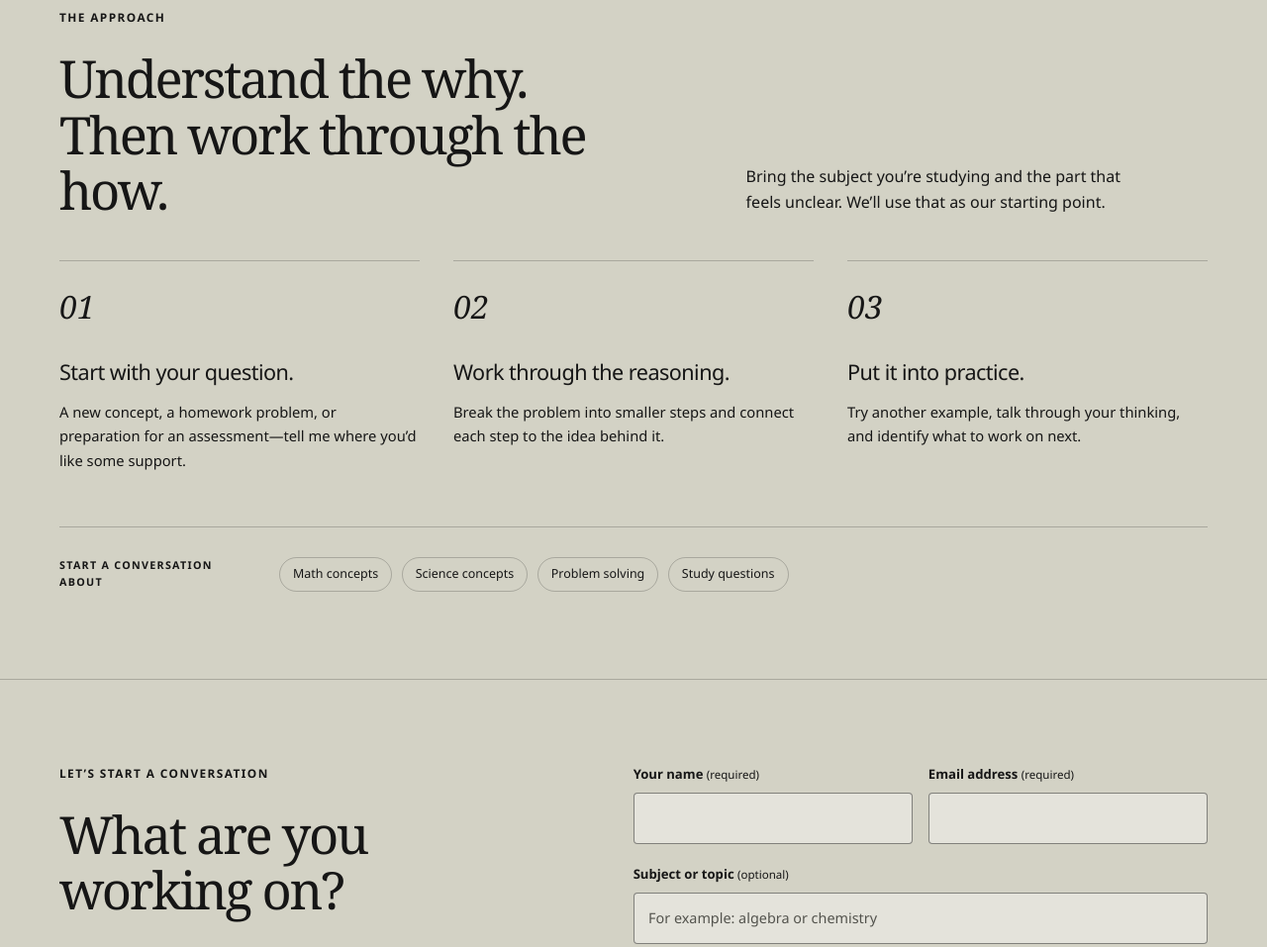
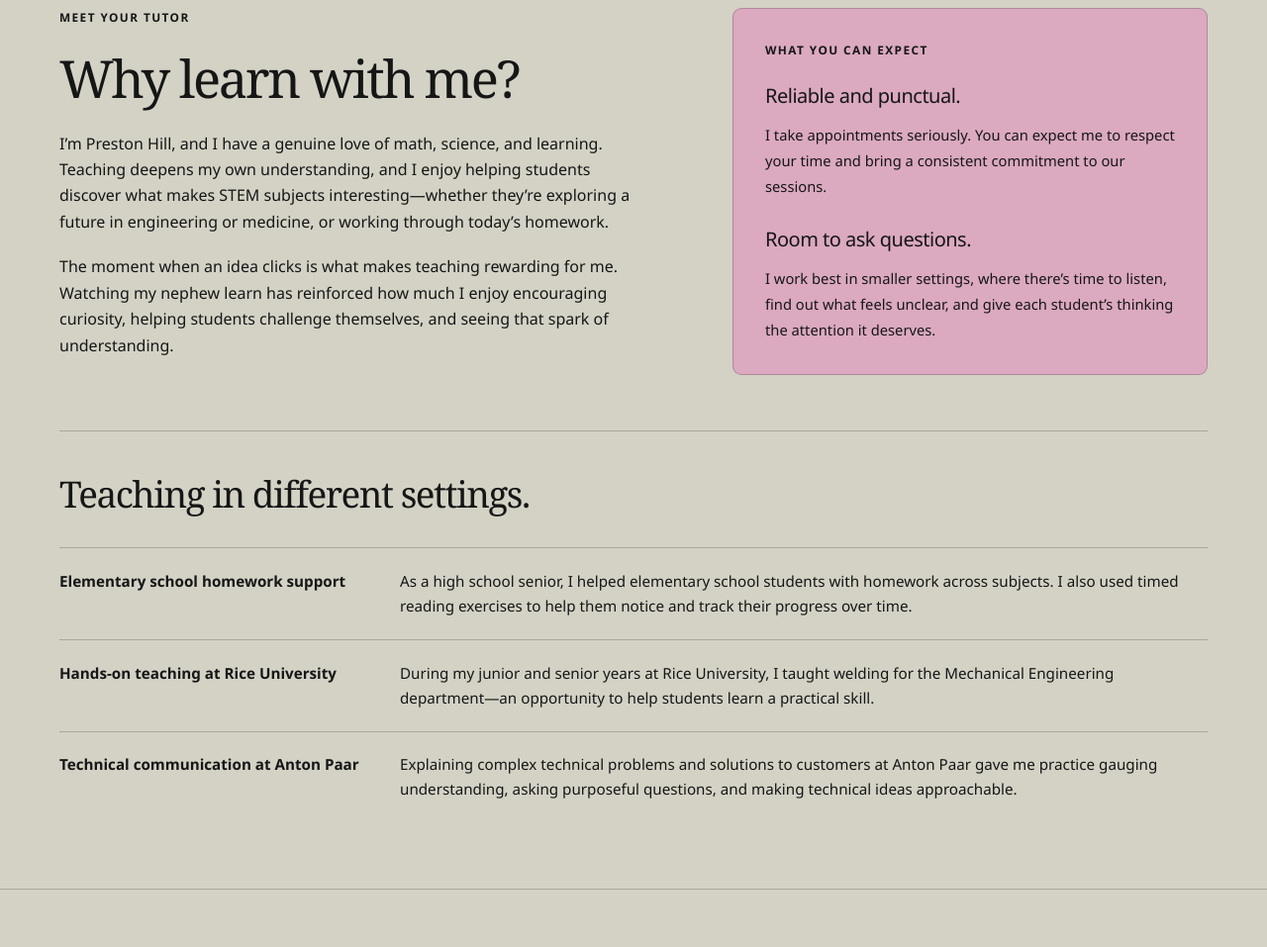
Before and after one commit to chewy441014/portfolio, an Astro site: page /tutoring in a window 1280 px wide. Shown: the part 760-1717 px from the top of the page at 99% size. Built offline with nearby package versions, Linux system fonts and the light colour scheme; Astro itself is replaced by a stand-in of ours.

Commit message:
Expand tutoring profile with teaching experience and Socratic approach

```diff
--- a/src/pages/tutoring/index.astro
+++ b/src/pages/tutoring/index.astro
@@ -5,14 +5,81 @@ import InquiryForm from '../../components/InquiryForm.astro';
 ---
 <SiteLayout title="Math & Science Tutoring | Preston Hill" description="Math and science tutoring with Preston Hill. Bring your questions, explore the reasoning, and work through concepts one step at a time.">
   <ServiceHero service="tutoring" heading="A little clarity" accent="goes a long way." description="Math and science can feel like a lot of moving pieces. Let’s slow things down, ask questions, and work through the ideas together." action="Ask about tutoring" note="One concept at a time." />
+
+  <section class="section-space tutor-background" aria-labelledby="tutor-background-heading">
+    <div class="container">
+      <div class="tutor-introduction">
+        <div class="tutor-story">
+          <p class="eyebrow">Meet your tutor</p>
+          <h2 id="tutor-background-heading">Why learn with me?</h2>
+          <p>I’m Preston Hill, and I have a genuine love of math, science, and learning. Teaching deepens my own understanding, and I enjoy helping students discover what makes STEM subjects interesting—whether they’re exploring a future in engineering or medicine, or working through today’s homework.</p>
+          <p>The moment when an idea clicks is what makes teaching rewarding for me. Watching my nephew learn has reinforced how much I enjoy encouraging curiosity, helping students challenge themselves, and seeing that spark of understanding.</p>
+        </div>
+        <aside class="tutor-values" aria-label="What you can expect">
+          <p class="eyebrow">What you can expect</p>
+          <h3>Reliable and punctual.</h3>
+          <p>I take appointments seriously. You can expect me to respect your time and bring a consistent commitment to our sessions.</p>
+          <h3>Room to ask questions.</h3>
+          <p>I work best in smaller settings, where there’s time to listen, find out what feels unclear, and give each student’s thinking the attention it deserves.</p>
+        </aside>
+      </div>
+
+      <div class="tutor-experience" aria-labelledby="teaching-experience-heading">
+        <h3 id="teaching-experience-heading">Teaching in different settings.</h3>
+        <dl class="experience-list">
+          <div>
+            <dt>Elementary school homework support</dt>
+            <dd>As a high school senior, I helped elementary school students with homework across subjects. I also used timed reading exercises to help them notice and track their progress over time.</dd>
+          </div>
+          <div>
+            <dt>Hands-on teaching at Rice University</dt>
+            <dd>During my junior and senior years at Rice University, I taught welding for the Mechanical Engineering department—an opportunity to help students learn a practical skill.</dd>
+          </div>
+          <div>
+            <dt>Technical communication at Anton Paar</dt>
+            <dd>Explaining complex technical problems and solutions to customers at Anton Paar gave me practice gauging understanding, asking purposeful questions, and making technical ideas approachable.</dd>
+          </div>
+        </dl>
+      </div>
+    </div>
+  </section>
+
   <section class="section-space" aria-labelledby="tutoring-approach"><div class="container">
-    <div class="section-intro"><div><p class="eyebrow">The approach</p><h2 id="tutoring-approach">Understand the why.<br />Then work through the how.</h2></div><p>Bring the subject you’re studying and the part that feels unclear. We’ll use that as our starting point.</p></div>
+    <div class="section-intro"><div><p class="eyebrow">The approach</p><h2 id="tutoring-approach">Understand the why.<br />Then work through the how.</h2></div><p>My approach is Socratic: I use purposeful questions to understand what you already know and help you discover the next step for yourself.</p></div>
     <ol class="process-grid">
-      <li><span class="step-number">01</span><h3>Start with your question.</h3><p>A new concept, a homework problem, or preparation for an assessment—tell me where you’d like some support.</p></li>
-      <li><span class="step-number">02</span><h3>Work through the reasoning.</h3><p>Break the problem into smaller steps and connect each step to the idea behind it.</p></li>
-      <li><span class="step-number">03</span><h3>Put it into practice.</h3><p>Try another example, talk through your thinking, and identify what to work on next.</p></li>
+      <li><span class="step-number">01</span><h3>Find your starting point.</h3><p>Talk through the problem and what you’ve tried. Your questions and reasoning help me understand where support will be most useful.</p></li>
+      <li><span class="step-number">02</span><h3>Follow a useful question.</h3><p>Explore the connections between ideas, explain your reasoning, and work toward your own understanding with guided questions.</p></li>
+      <li><span class="step-number">03</span><h3>Make progress visible.</h3><p>Try another example and explain the idea in your own words. We’ll use that progress to decide what to work on next.</p></li>
     </ol>
     <div class="topic-strip"><span class="eyebrow">Start a conversation about</span><ul><li>Math concepts</li><li>Science concepts</li><li>Problem solving</li><li>Study questions</li></ul></div>
   </div></section>
   <InquiryForm service="tutoring" heading="What are you working on?" description="Tell me the subject, the student’s level, and what you’d like help understanding. We can discuss whether it’s a good fit and how to get started." detailLabel="Subject or topic" detailPlaceholder="For example: algebra or chemistry" messagePlaceholder="Tell me what you’re studying, what feels unclear, and any scheduling preferences." />
 </SiteLayout>
+
+<style>
+  .tutor-background { border-bottom: 1px solid var(--color-rule); }
+  .tutor-introduction { display: grid; grid-template-columns: minmax(0, 1.25fr) minmax(0, 1fr); align-items: start; gap: 5rem; }
+  .tutor-story p { max-width: 40rem; }
+  .tutor-story p:last-child { margin-bottom: 0; }
+  .tutor-values { padding: 32px; border: 1px solid var(--color-rule); border-radius: 9px; color: var(--color-ink); background: var(--color-pink); }
+  .tutor-values h3 { font-size: 1.25rem; }
+  .tutor-values h3:not(:first-of-type) { margin-top: 1.7rem; }
+  .tutor-values p:not(.eyebrow) { font-size: .92rem; line-height: 1.75; }
+  .tutor-values p:last-child { margin-bottom: 0; }
+  .tutor-experience { margin-top: 3.5rem; padding-top: 2.5rem; border-top: 1px solid var(--color-rule); }
+  .tutor-experience > h3 { font-family: var(--font-display); font-size: clamp(1.8rem, 3vw, 2.3rem); letter-spacing: -.04em; }
+  .experience-list { margin: 1.8rem 0 0; }
+  .experience-list > div { display: grid; grid-template-columns: minmax(180px, .65fr) minmax(0, 1.7fr); gap: 2rem; padding-block: 1.3rem; border-top: 1px solid var(--color-rule); }
+  .experience-list > div:last-child { padding-bottom: 0; }
+  .experience-list dt { font-size: .95rem; font-weight: 600; }
+  .experience-list dd { max-width: 50rem; margin: 0; font-size: .95rem; }
+  @media (max-width: 1000px) {
+    .tutor-introduction { gap: 2.5rem; }
+  }
+  @media (max-width: 760px) {
+    .tutor-introduction { grid-template-columns: 1fr; gap: 1.8rem; }
+    .tutor-values { padding: 26px; }
+    .tutor-experience { margin-top: 2.5rem; padding-top: 2rem; }
+    .experience-list > div { grid-template-columns: 1fr; gap: .5rem; }
+  }
+</style>
```
